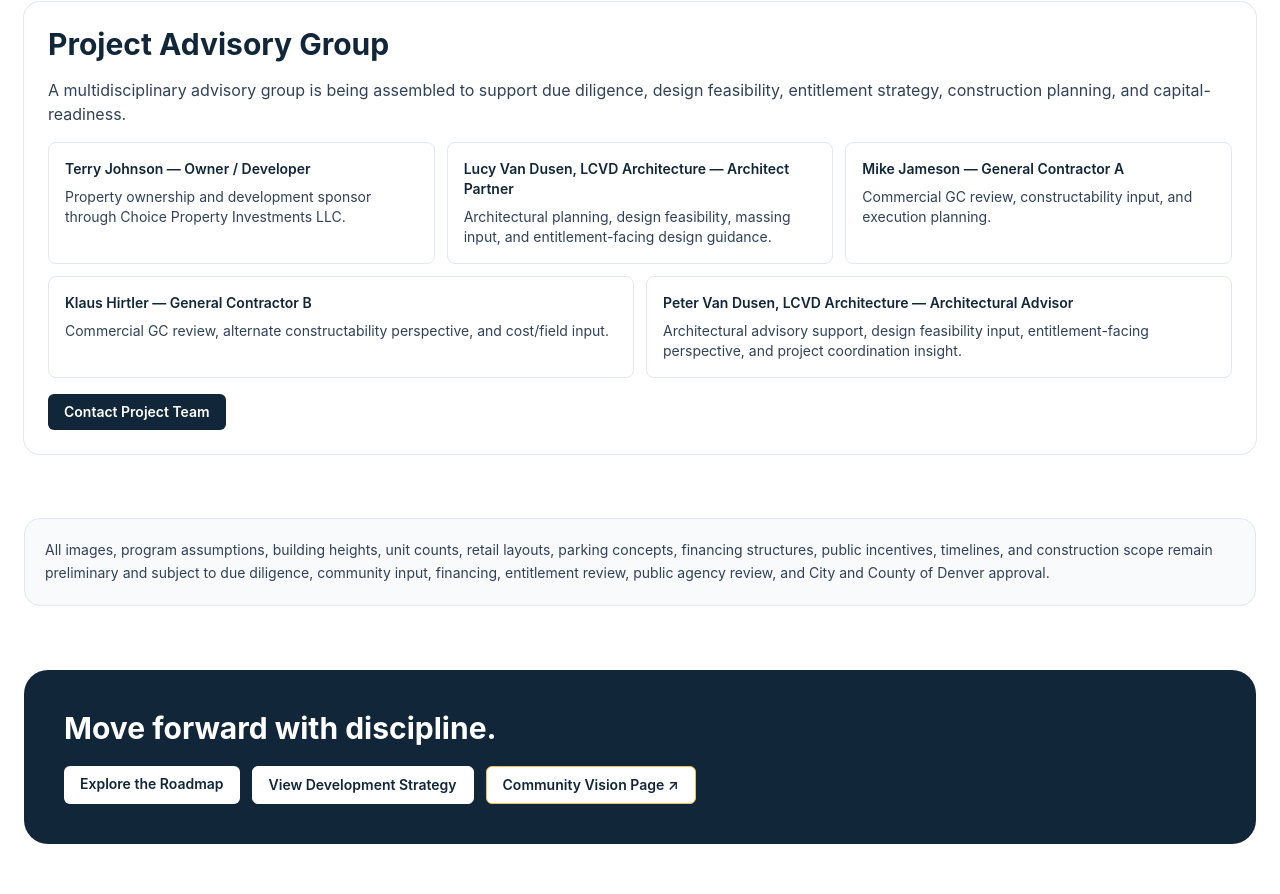
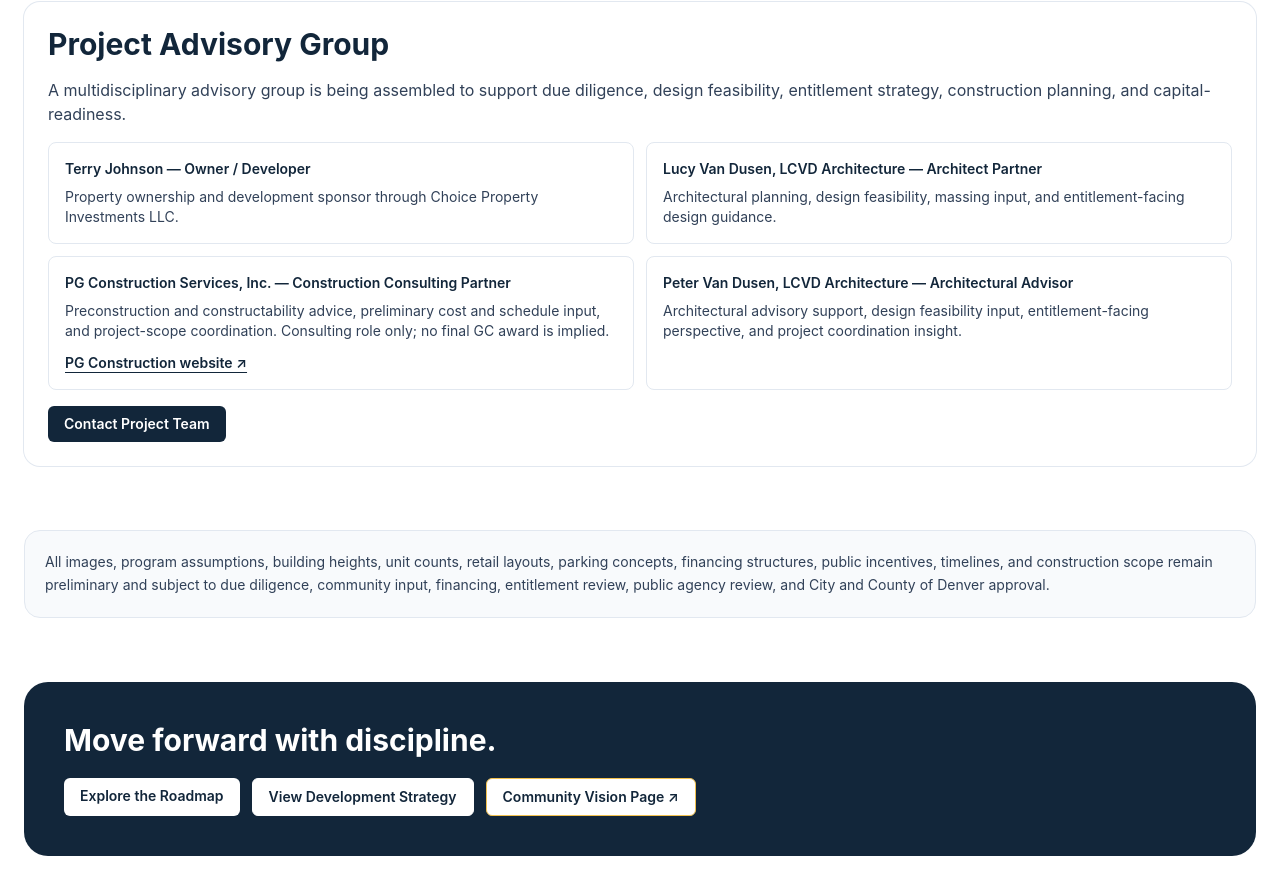
Before and after one commit to martinez-frank/5501-forward-site, a Next.js app: page /project in a window 1280 px wide. Shown: the part 5636-6530 px from the top of the page. Built offline with nearby package versions, Linux system fonts and the light colour scheme.

Commit message:
Update app/project/page.tsx for DURA November path and PG consulting

```diff
--- a/app/project/page.tsx
+++ b/app/project/page.tsx
@@ -186,12 +186,11 @@ export default function ProjectPage() {
       <section className="space-y-4 rounded-2xl bg-white p-6 ring-1 ring-slate-200">
         <h3 className="text-3xl font-bold text-[#12263a]">Project Advisory Group</h3>
         <p className="text-slate-700">A multidisciplinary advisory group is being assembled to support due diligence, design feasibility, entitlement strategy, construction planning, and capital-readiness.</p>
-        <ul className="grid gap-3 text-sm sm:grid-cols-2 lg:grid-cols-6">
-          <li className="rounded-lg border border-slate-200 bg-white p-4 text-slate-800 lg:col-span-2"><p className="font-semibold text-[#12263a]">Terry Johnson — Owner / Developer</p><p className="mt-2 text-slate-700">Property ownership and development sponsor through Choice Property Investments LLC.</p></li>
-          <li className="rounded-lg border border-slate-200 bg-white p-4 text-slate-800 lg:col-span-2"><p className="font-semibold text-[#12263a]">Lucy Van Dusen, LCVD Architecture — Architect Partner</p><p className="mt-2 text-slate-700">Architectural planning, design feasibility, massing input, and entitlement-facing design guidance.</p></li>
-          <li className="rounded-lg border border-slate-200 bg-white p-4 text-slate-800 lg:col-span-2"><p className="font-semibold text-[#12263a]">Mike Jameson — General Contractor A</p><p className="mt-2 text-slate-700">Commercial GC review, constructability input, and execution planning.</p></li>
-          <li className="rounded-lg border border-slate-200 bg-white p-4 text-slate-800 lg:col-span-3"><p className="font-semibold text-[#12263a]">Klaus Hirtler — General Contractor B</p><p className="mt-2 text-slate-700">Commercial GC review, alternate constructability perspective, and cost/field input.</p></li>
-          <li className="rounded-lg border border-slate-200 bg-white p-4 text-slate-800 sm:col-span-2 lg:col-span-3"><p className="font-semibold text-[#12263a]">Peter Van Dusen, LCVD Architecture — Architectural Advisor</p><p className="mt-2 text-slate-700">Architectural advisory support, design feasibility input, entitlement-facing perspective, and project coordination insight.</p></li>
+        <ul className="grid gap-3 text-sm sm:grid-cols-2">
+          <li className="rounded-lg border border-slate-200 bg-white p-4 text-slate-800"><p className="font-semibold text-[#12263a]">Terry Johnson — Owner / Developer</p><p className="mt-2 text-slate-700">Property ownership and development sponsor through Choice Property Investments LLC.</p></li>
+          <li className="rounded-lg border border-slate-200 bg-white p-4 text-slate-800"><p className="font-semibold text-[#12263a]">Lucy Van Dusen, LCVD Architecture — Architect Partner</p><p className="mt-2 text-slate-700">Architectural planning, design feasibility, massing input, and entitlement-facing design guidance.</p></li>
+          <li className="rounded-lg border border-slate-200 bg-white p-4 text-slate-800"><p className="font-semibold text-[#12263a]">PG Construction Services, Inc. — Construction Consulting Partner</p><p className="mt-2 text-slate-700">Preconstruction and constructability advice, preliminary cost and schedule input, and project-scope coordination. Consulting role only; no final GC award is implied.</p><a href="https://www.pg-construction.com/" target="_blank" rel="noopener noreferrer" className="mt-3 inline-block font-semibold text-[#12263a] underline underline-offset-4">PG Construction website ↗</a></li>
+          <li className="rounded-lg border border-slate-200 bg-white p-4 text-slate-800"><p className="font-semibold text-[#12263a]">Peter Van Dusen, LCVD Architecture — Architectural Advisor</p><p className="mt-2 text-slate-700">Architectural advisory support, design feasibility input, entitlement-facing perspective, and project coordination insight.</p></li>
         </ul>
         <Link href="/contact" className="inline-flex rounded-md bg-[#12263a] px-4 py-2 text-sm font-semibold text-white">Contact Project Team</Link>
       </section>
```
